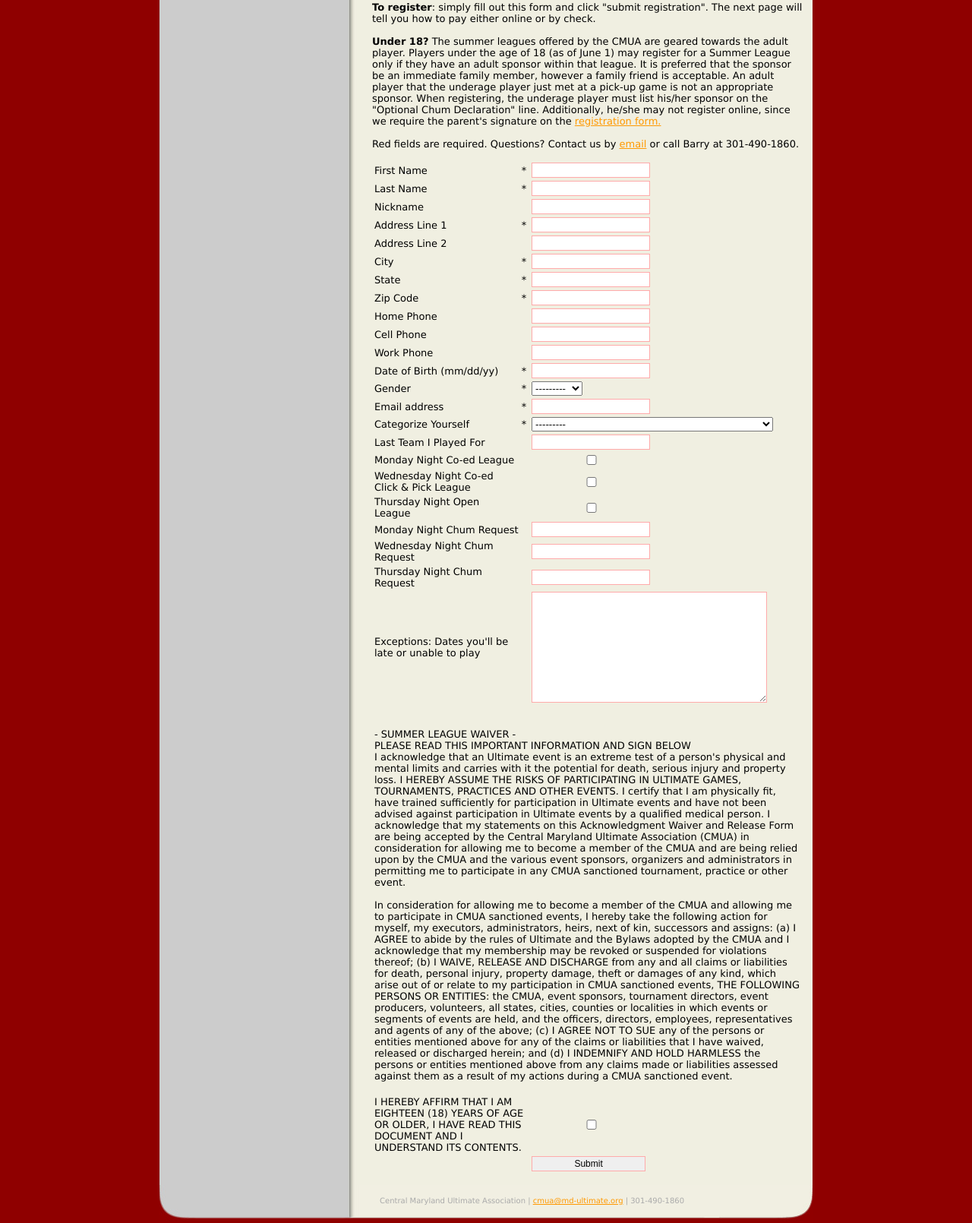
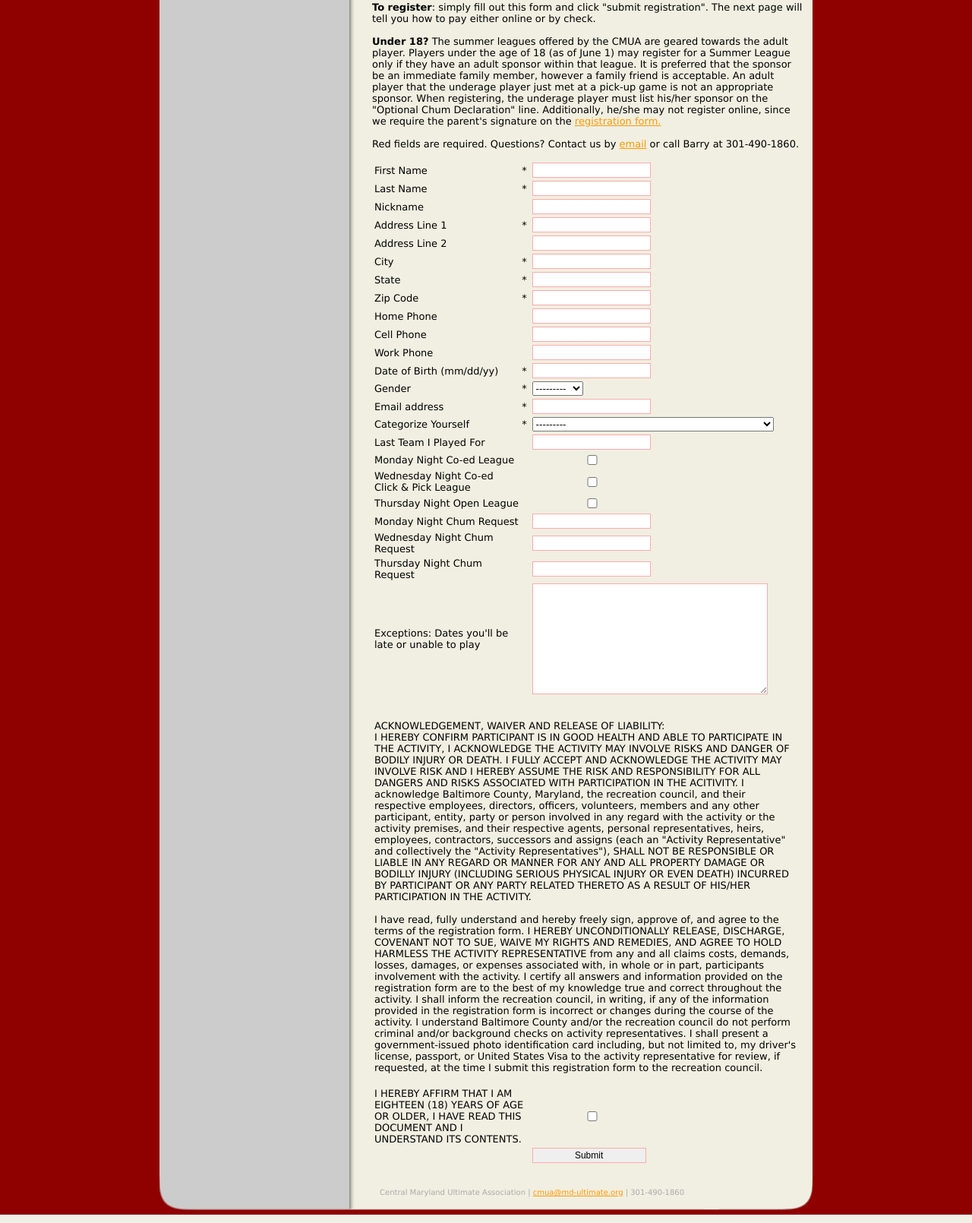
Before and after one commit to llimllib/CMUA, a Django app: page /register/ in a window 1280 px wide. Shown: the part 1634-3244 px from the top of the page at 76% size. Run offline with Django 3.2, Linux system fonts and the light colour scheme; parts of the project's set-up code (start-up, migrations or seed data) failed here and were passed over.

Commit message:
new waiver text

```diff
--- a/cmua/templates/register/index.html
+++ b/cmua/templates/register/index.html
@@ -136,39 +136,11 @@ href="mailto:cmua.summer08@comcast.net">email</a> or call Barry at 301-490-1860.
     {% endif %}
   {% endfor %}
     <tr><td colspan=3><br><br>
-- SUMMER LEAGUE WAIVER -<br>
-PLEASE READ THIS IMPORTANT INFORMATION AND SIGN BELOW<br>
-I acknowledge that an Ultimate event is an extreme test of a person's physical
-and mental limits and carries with it the potential for death, serious injury
-and property loss.  I HEREBY ASSUME THE RISKS OF PARTICIPATING IN ULTIMATE
-GAMES, TOURNAMENTS, PRACTICES AND OTHER EVENTS. I certify that I am physically
-fit, have trained sufficiently for participation in Ultimate events and have
-not been advised against participation in Ultimate events by a qualified
-medical person.  I acknowledge that my statements on this Acknowledgment Waiver
-and Release Form are being accepted by the Central Maryland Ultimate
-Association (CMUA) in consideration for allowing me to become a member of the
-CMUA and are being relied upon by the CMUA and the various event sponsors,
-organizers and administrators in permitting me to participate in any CMUA
-sanctioned tournament, practice or other event.<br><br>
+ACKNOWLEDGEMENT, WAIVER AND RELEASE OF LIABILITY:<br>
+I HEREBY CONFIRM PARTICIPANT IS IN GOOD HEALTH AND ABLE TO PARTICIPATE IN THE ACTIVITY, I ACKNOWLEDGE THE ACTIVITY MAY INVOLVE RISKS AND DANGER OF BODILY INJURY OR DEATH. I FULLY ACCEPT AND ACKNOWLEDGE THE ACTIVITY MAY INVOLVE RISK AND I HEREBY ASSUME THE RISK AND RESPONSIBILITY FOR ALL DANGERS AND RISKS ASSOCIATED WITH PARTICIPATION IN THE ACITIVITY. I acknowledge Baltimore County, Maryland, the recreation council, and their respective employees, directors, officers, volunteers, members and any other participant, entity, party or person involved in any regard with the activity or the activity premises, and their respective agents, personal representatives, heirs, employees, contractors, successors and assigns (each an "Activity Representative" and collectively the "Activity Representatives"), SHALL NOT BE RESPONSIBLE OR LIABLE IN ANY REGARD OR MANNER FOR ANY AND ALL PROPERTY DAMAGE OR BODILLY INJURY (INCLUDING SERIOUS PHYSICAL INJURY OR EVEN DEATH) INCURRED BY PARTICIPANT OR ANY PARTY RELATED THERETO AS A RESULT OF HIS/HER PARTICIPATION IN THE ACTIVITY.<br><br>
 
-In consideration for allowing
-me to become a member of the CMUA and allowing me to participate in CMUA
-sanctioned events, I hereby take the following action for myself, my executors,
-administrators, heirs, next of kin, successors and assigns: (a) I AGREE to
-abide by the rules of Ultimate and the Bylaws adopted by the CMUA and I
-acknowledge that my membership may be revoked or suspended for violations
-thereof; (b) I WAIVE, RELEASE AND DISCHARGE from any and all claims or
-liabilities for death, personal injury, property damage, theft or damages of
-any kind, which arise out of or relate to my participation in CMUA sanctioned
-events, THE FOLLOWING PERSONS OR ENTITIES: the CMUA, event sponsors, tournament
-directors, event producers, volunteers, all states, cities, counties or
-localities in which events or segments of events are held, and the officers,
-directors, employees, representatives and agents of any of the above; (c) I
-AGREE NOT TO SUE any of the persons or entities mentioned above for any of the
-claims or liabilities that I have waived, released or discharged herein; and
-(d) I INDEMNIFY AND HOLD HARMLESS the persons or entities mentioned above from
-any claims made or liabilities assessed against them as a result of my actions
-during a CMUA sanctioned event.<br><br>
+I have read, fully understand and hereby freely sign, approve of, and agree to the terms of the registration form. I HEREBY UNCONDITIONALLY RELEASE, DISCHARGE, COVENANT NOT TO SUE, WAIVE MY RIGHTS AND REMEDIES, AND AGREE TO HOLD HARMLESS THE ACTIVITY REPRESENTATIVE from any and all claims costs, demands, losses, damages, or expenses associated with, in whole or in part, participants involvement with the activity. I certify all answers and information provided on the registration form are to the best of my knowledge true and correct throughout the activity. I shall inform the recreation council, in writing, if any of the information provided in the registration form is incorrect or changes during the course of the activity. I understand Baltimore County and/or the recreation council do not perform criminal and/or background checks on activity representatives. I shall present a government-issued photo identification card including, but not limited to, my driver's license, passport, or United States Visa to the activity representative for review, if requested, at the time I submit this registration form to the recreation council.<br><br>
+
   <tr><td colspan=2>{{ form.i_agree_to_terms.label }}</td><td>{{ form.i_agree_to_terms }}</td></tr>
   <tr><td></td><td></td><td><input type="submit" value="Submit" /></td></tr>
 </table>
```
